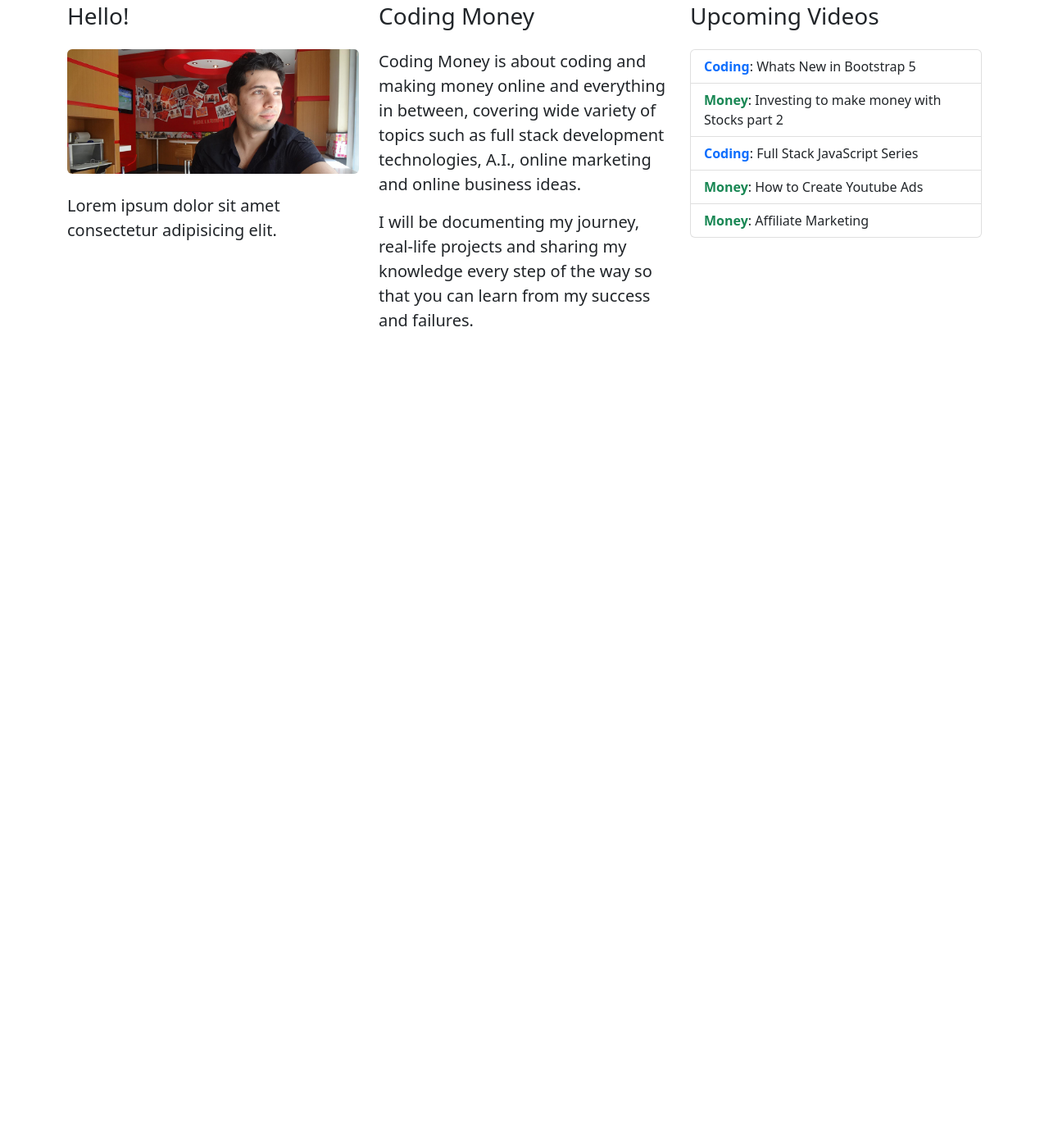
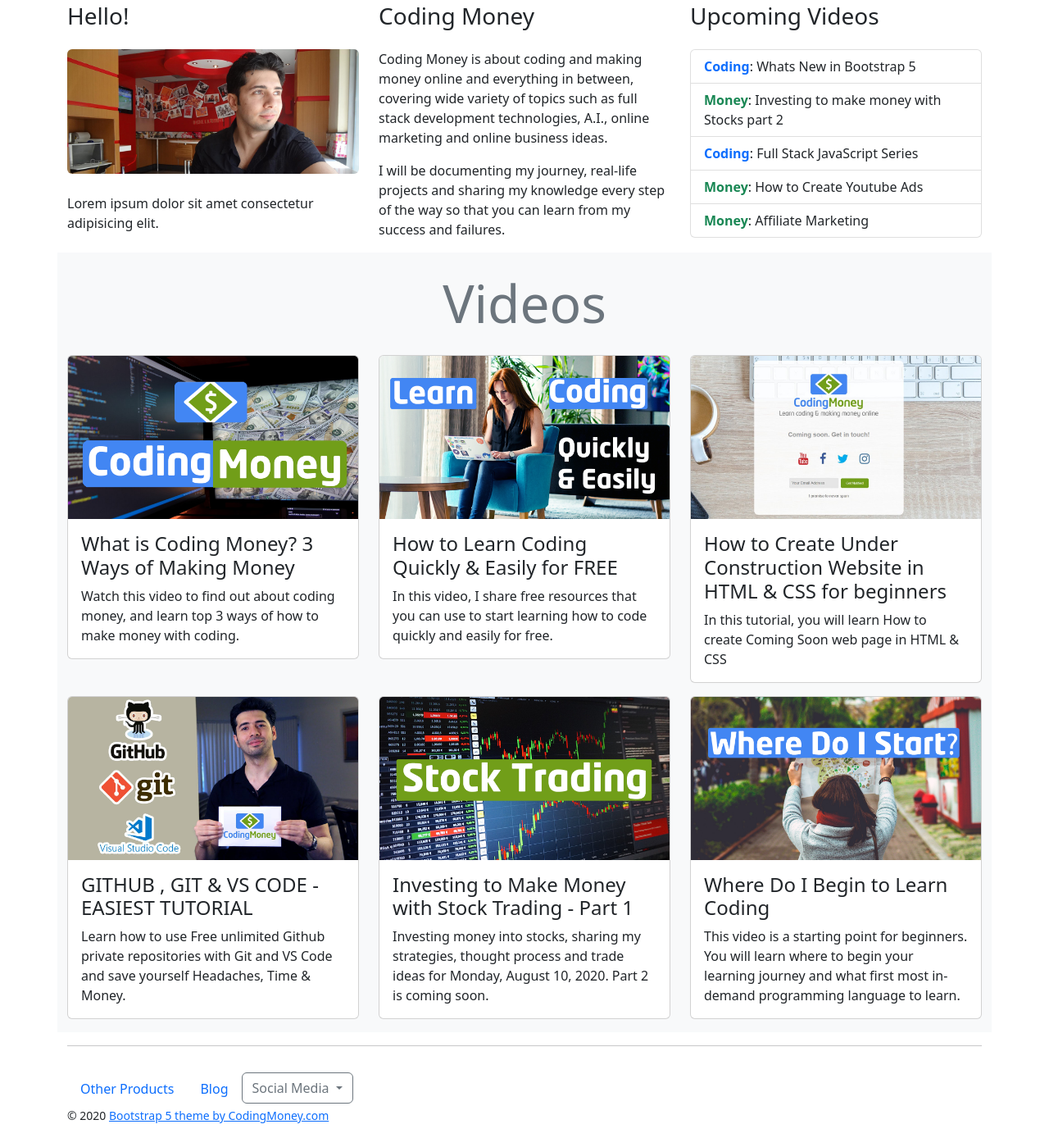
Before and after one commit to juliosantos14/CodingMoney, a plain HTML site: page index.html in a window 1280 px wide. Shown: the part 479-1867 px from the top of the page at 82% size. Before the commit the page ends 901 px from the top, so only its background shows below. Drawn offline with nearby package versions, Linux system fonts and the light colour scheme.

Commit message:
finalizando projeto

```diff
--- a/index.html
+++ b/index.html
@@ -9,6 +9,8 @@
     <!-- CDN Bootstrap -->
     <link href="https://cdn.jsdelivr.net/npm/bootstrap@5.2.0-beta1/dist/css/bootstrap.min.css" rel="stylesheet"
         integrity="sha384-0evHe/X+R7YkIZDRvuzKMRqM+OrBnVFBL6DOitfPri4tjfHxaWutUpFmBp4vmVor" crossorigin="anonymous">
+
+    <link rel="stylesheet" href="https://cdn.jsdelivr.net/npm/bootstrap-icons@1.8.3/font/bootstrap-icons.css">
 
 </head>
 
@@ -27,7 +29,7 @@
                         <a class="nav-link active" aria-current="page" href="#">Home</a>
                     </li>
                     <li class="nav-item">
-                        <a class="nav-link" href="#">Blog</a>
+                        <a class="nav-link" href="#blog">Blog</a>
                     </li>
                     <!-- Dropdown -->
                     <li class="nav-item dropdown">
@@ -100,17 +102,17 @@
             <div class="col-lg">
                 <h3 class="mb-4">Hello!</h3>
                 <img src="img/placeholder.jpg" class="img-fluid mb-4 rounded">
-                <p class="lead">Lorem ipsum dolor sit amet consectetur adipisicing elit.</p>
+                <p>Lorem ipsum dolor sit amet consectetur adipisicing elit.</p>
             </div>
 
             <div class="col-lg">
                 <h3 class="mb-4">Coding Money</h3>
-                <p class="lead">Coding Money is about coding and making money online and everything in between, covering wide variety
+                <p>Coding Money is about coding and making money online and everything in between, covering wide variety
                     of
                     topics such as full stack development technologies, A.I., online marketing and online business
                     ideas.
                 </p>
-                <p class="lead">I will be documenting my journey, real-life projects and sharing my knowledge every step of the way
+                <p>I will be documenting my journey, real-life projects and sharing my knowledge every step of the way
                     so
                     that you can learn from my success and failures.</p>
             </div>
@@ -137,13 +139,122 @@
             </div>
         </div>
 
-    </div>
+
+        <div class="row bg-light">
+            <h1 class="display-3 text-center text-muted my-4">Videos</h1>
+            <div class="col-md-6 col-lg-4">
+                <div class="card mb-3">
+                    <img src="img/vid-1.png" class="card-img-top" alt="...">
+                    <div class="card-body">
+                        <h4 class="card-title">What is Coding Money? 3 Ways of Making Money </h4>
+                        <p class="card-text">Watch this video to find out about coding money, and learn top 3 ways of
+                            how to make money with coding.</p>
+                    </div>
+                </div>
+            </div>
+            <div class="col-md-6 col-lg-4">
+                <div class="card mb-3">
+                    <img src="img/vid-2.png" class="card-img-top" alt="...">
+                    <div class="card-body">
+                        <h4 class="card-title">How to Learn Coding Quickly & Easily for FREE</h4>
+                        <p class="card-text">In this video, I share free resources that you can use to start learning
+                            how to code quickly and easily for free.</p>
+
+                    </div>
+                </div>
+            </div>
+            <div class="col-md-6 col-lg-4">
+                <div class="card mb-3">
+                    <img src="img/vid-3.jpg" class="card-img-top" alt="...">
+                    <div class="card-body">
+                        <h4 class="card-title">How to Create Under Construction Website in HTML & CSS for beginners</h4>
+                        <p class="card-text">In this tutorial, you will learn How to create Coming Soon web page in HTML
+                            & CSS</p>
+
+                    </div>
+                </div>
+            </div>
+            <div class="col-md-6 col-lg-4">
+                <div class="card mb-3">
+                    <img src="img/vid-4.jpg" class="card-img-top" alt="...">
+                    <div class="card-body">
+                        <h4 class="card-title">GITHUB , GIT & VS CODE - EASIEST TUTORIAL</h4>
+                        <p class="card-text">Learn how to use Free unlimited Github private repositories with Git and VS
+                            Code and save yourself Headaches, Time & Money.</p>
+                    </div>
+                </div>
+            </div>
+
+            <div class="col-md-6 col-lg-4">
+                <div class="card mb-3">
+                    <img src="img/vid-5.png" class="card-img-top" alt="...">
+                    <div class="card-body">
+                        <h4 class="card-title">Investing to Make Money with Stock Trading - Part 1</h4>
+                        <p class="card-text">Investing money into stocks, sharing my strategies, thought process and
+                            trade ideas for Monday, August 10, 2020. Part 2 is coming soon.</p>
+
+                    </div>
+                </div>
+            </div>
+
+            <div class="col-md-6 col-lg-4">
+                <div class="card mb-3">
+                    <a href="#" class="text-decoration-none">
+                        <img src="img/vid-6.png" class="card-img-top" alt="...">
+                        <div class="card-body">
+                            <h4 class="card-title text-dark">Where Do I Begin to Learn Coding</h4>
+                            <p class="card-text text-dark">This video is a starting point for beginners. You will learn
+                                where to begin
+                                your learning journey and what first most in-demand programming language to learn.</p>
+
+                        </div>
+                    </a>
+                </div>
+            </div>
+        </div>
+
+        <hr>
+
+        <div class="row py-3">
+            <div class="col-md7">
+                <ul class="nav">
+                    <li class="nav-item">
+                        <a href="#" class="nav-link" id="blog">Other Products</a>
+                    </li>
+                    <li class="nav-item">
+                        <a href="#" class="nav-link" id="blog">Blog</a>
+                    </li>
+
+                    <li class="nav-item">
+                        <div class="btn-group droup">
+                            <button type="button" class="btn btn-outline-secondary dropdown-toggle"
+                                data-bs-toggle="dropdown" aria-haspopup="true" aria-expanded="false">
+                                Social Media
+                            </button>
+                            <div class="dropdown-menu">
+                                    <a class="dropdown-item"
+                                        href="https://www.youtube.com/" target="_blank"><i class="bi bi-youtube"></i>&nbsp;&nbsp;Youtube</i></a>
+                                    <a class="dropdown-item" href="https://www.facebook.com/julio.junior.79656921" target="_blank"><i class="bi bi-facebook"></i>&nbsp;&nbsp;Facebook</a>
+                                    <a class="dropdown-item" href="https://www.instagram.com/juliojunior.jcs/" target="_blank"><i class="bi bi-instagram"></i>&nbsp;&nbsp;Instagram</a>
+                                    <a class="dropdown-item" href="https://twitter.com/ab45eca0be4d4bc" target="_blank"><i class="bi bi-twitter"></i>&nbsp;&nbsp;Twitter</a>
+                                    <a class="dropdown-item" href="https://github.com/juliosantos14" target="_blank"><i class="bi bi-github"></i>&nbsp;&nbsp;GitHub</a>
+                                </div>
+                            </div>
+                    </li>
+                </ul>
+                <div class="col-md text-md-right">
+                    <small>&copy; 2020 <a href="http://codingmoney.com/">Bootstrap 5 theme by
+                            CodingMoney.com</a></small>
+                </div>
+
+            </div>
+        </div>
 
 
-    <!-- JavaScript Bundle with Popper -->
-    <script src="https://cdn.jsdelivr.net/npm/bootstrap@5.2.0-beta1/dist/js/bootstrap.bundle.min.js"
-        integrity="sha384-pprn3073KE6tl6bjs2QrFaJGz5/SUsLqktiwsUTF55Jfv3qYSDhgCecCxMW52nD2"
-        crossorigin="anonymous"></script>
+        <!-- JavaScript Bundle with Popper -->
+        <script src="https://cdn.jsdelivr.net/npm/bootstrap@5.2.0-beta1/dist/js/bootstrap.bundle.min.js"
+            integrity="sha384-pprn3073KE6tl6bjs2QrFaJGz5/SUsLqktiwsUTF55Jfv3qYSDhgCecCxMW52nD2"
+            crossorigin="anonymous"></script>
 </body>
 
 </html>
```
